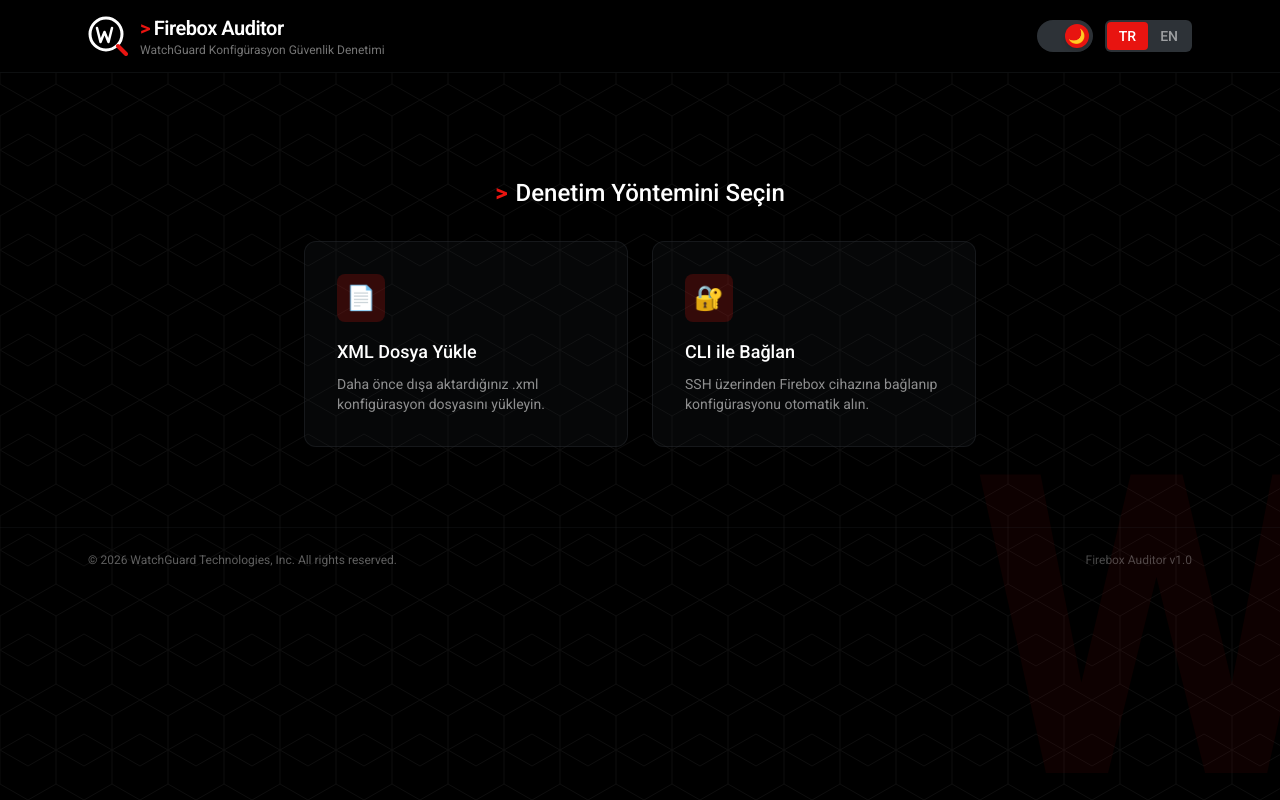
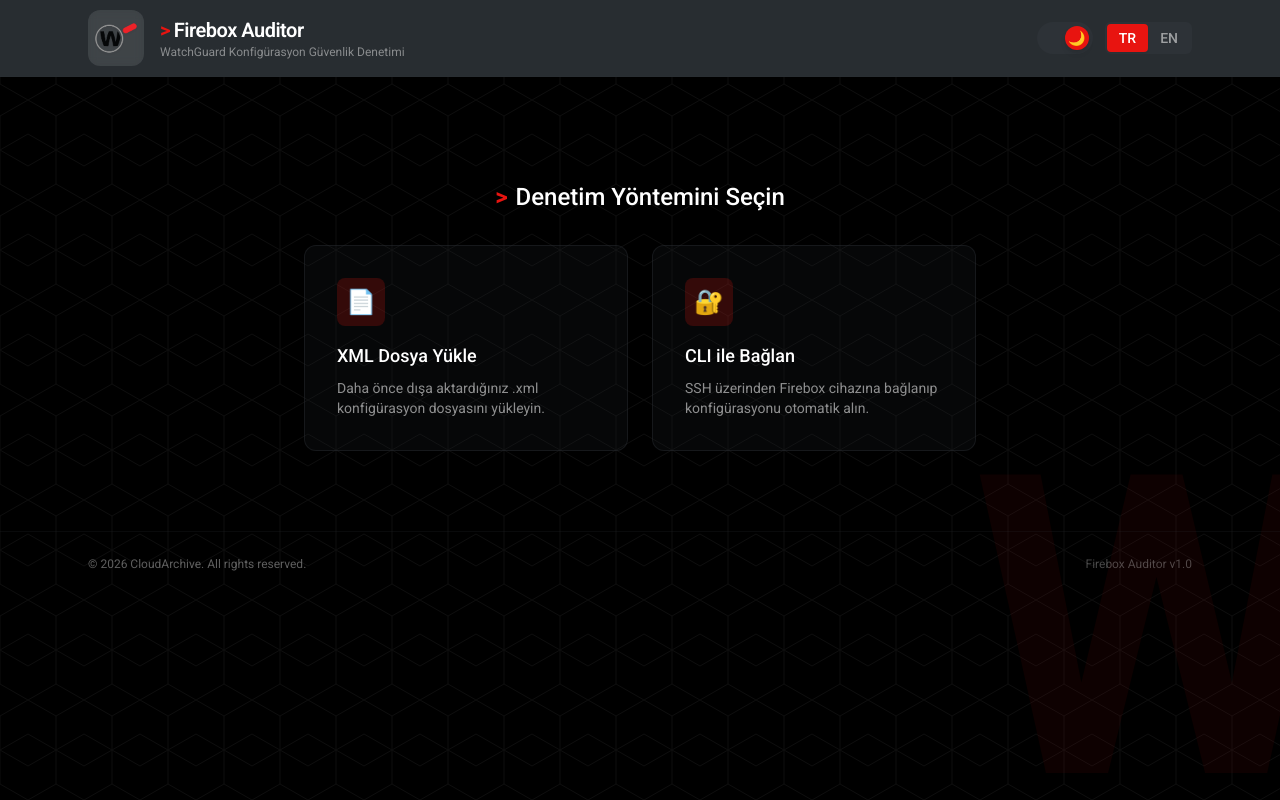
Before and after one commit to CloudArchive/FireboxAuditor, a React (Vite) app in the folder frontend/: page / in a window 1280 px wide. Built offline with nearby package versions, Linux system fonts and the light colour scheme.

Commit message:
feat: update logo to PNG, refine dark mode styling, and update branding to CloudArchive

```diff
--- a/frontend/src/App.jsx
+++ b/frontend/src/App.jsx
@@ -11,20 +11,13 @@
 /* ── WatchGuard Logo SVG ──────────────────────────── */
 function WGLogo({ className = '' }) {
   return (
-    <svg viewBox="0 0 40 40" className={className} fill="none" xmlns="http://www.w3.org/2000/svg">
-      {/* Magnifying glass circle */}
-      <circle cx="18" cy="18" r="16" strokeWidth="3" className="stroke-wg-black dark:stroke-white" />
-      {/* "W" inside */}
-      <path
-        d="M9 12L12.5 26L16.5 16L20.5 26L24 12"
-        strokeWidth="2.5"
-        strokeLinecap="round"
-        strokeLinejoin="round"
-        className="stroke-wg-black dark:stroke-white"
+    <div className={`${className} flex items-center justify-center p-1.5 dark:bg-wg-gray-light/10 dark:backdrop-blur-sm rounded-xl transition-all duration-300`}>
+      <img
+        src="/Icon_Magnifying_Glass.png"
+        alt="WatchGuard"
+        className="w-full h-full object-contain filter drop-shadow-sm"
       />
-      {/* Red handle */}
-      <line x1="30" y1="30" x2="38" y2="38" strokeWidth="4" strokeLinecap="round" stroke="#E81410" />
-    </svg>
+    </div>
   )
 }
 
@@ -64,10 +57,10 @@
   return (
     <div className="min-h-screen hexagon-bg wg-watermark transition-colors relative">
       {/* ── Header ──────────────────────────────────── */}
-      <header className="border-b border-wg-gray-light dark:border-wg-headline/30 bg-white/90 dark:bg-wg-black/90 backdrop-blur-md sticky top-0 z-20">
-        <div className="max-w-6xl mx-auto px-6 py-3.5 flex items-center justify-between">
-          <div className="flex items-center gap-3">
-            <WGLogo className="w-10 h-10" />
+      <header className="border-b border-wg-gray-light dark:border-wg-headline/30 bg-white/95 dark:bg-wg-headline/90 backdrop-blur-md sticky top-0 z-20">
+        <div className="max-w-6xl mx-auto px-6 py-2.5 flex items-center justify-between">
+          <div className="flex items-center gap-4">
+            <WGLogo className="w-14 h-14" />
             <div>
               <h1 className="text-xl font-semibold text-wg-headline dark:text-white tracking-tight">
                 <span className="wg-accent mr-1">&gt;</span>
@@ -200,7 +193,7 @@
       <footer className="relative z-10 border-t border-wg-gray-light dark:border-wg-headline/20 py-6 mt-10">
         <div className="max-w-6xl mx-auto px-6 flex items-center justify-between">
           <p className="text-xs text-wg-body dark:text-wg-gray-light/40">
-            © {new Date().getFullYear()} WatchGuard Technologies, Inc. All rights reserved.
+            © {new Date().getFullYear()} CloudArchive. All rights reserved.
           </p>
           <p className="text-xs text-wg-body/60 dark:text-wg-gray-light/30">
             Firebox Auditor v1.0
```
Also changed, not shown: frontend/public/Icon_Magnifying_Glass.png (added), frontend/public/WG_Logo_Transparent_White_Red_768x280.png (added).
